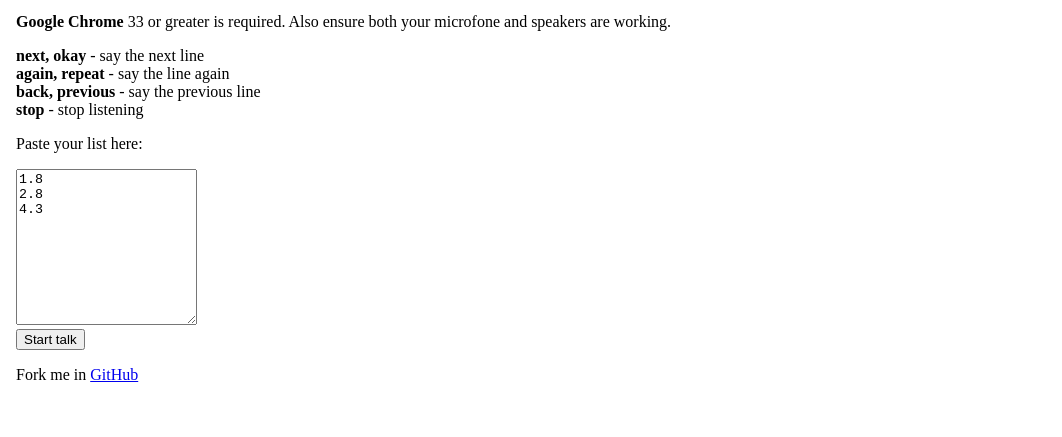
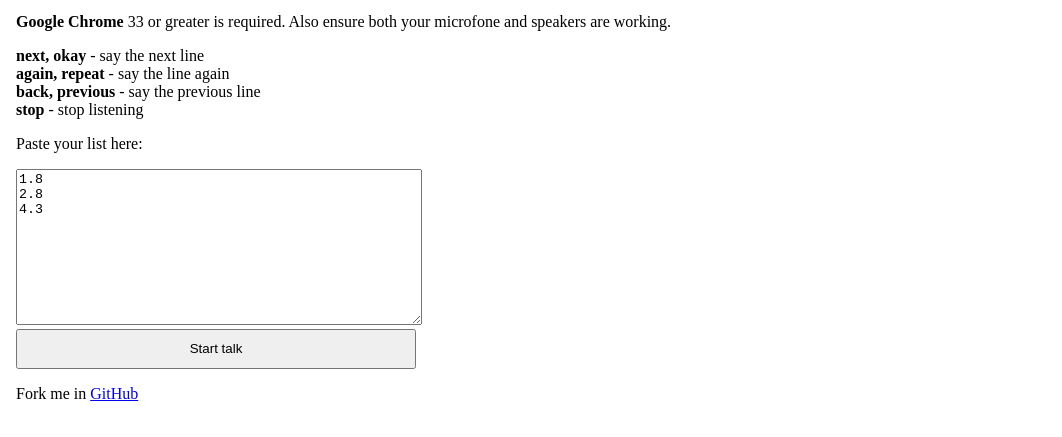
Before and after one commit to axelpale/listpal, a website: page index.html in a window 1280 px wide. Shown: the part 117-554 px from the top of the page, without its empty margins (0-1062 px from the left). Drawn offline with Linux system fonts and the light colour scheme.

Commit message:
Wider list and button elements

```diff
--- a/index.html
+++ b/index.html
@@ -28,14 +28,14 @@
   <p>
     Paste your list here:
   </p>
-  <textarea id="listBox" rows="10">
+  <textarea id="listBox" rows="10" style="width: 30em">
 1.8
 2.8
 4.3</textarea>
 
   <div class="output"></div>
 
-  <button id="start-button">Start talk</button>
+  <button id="start-button" style="width: 30em; height: 3em;">Start talk</button>
 
   <p>Fork me in <a href="https://github.com/axelpale/listpal">GitHub</a></p>
 
```
